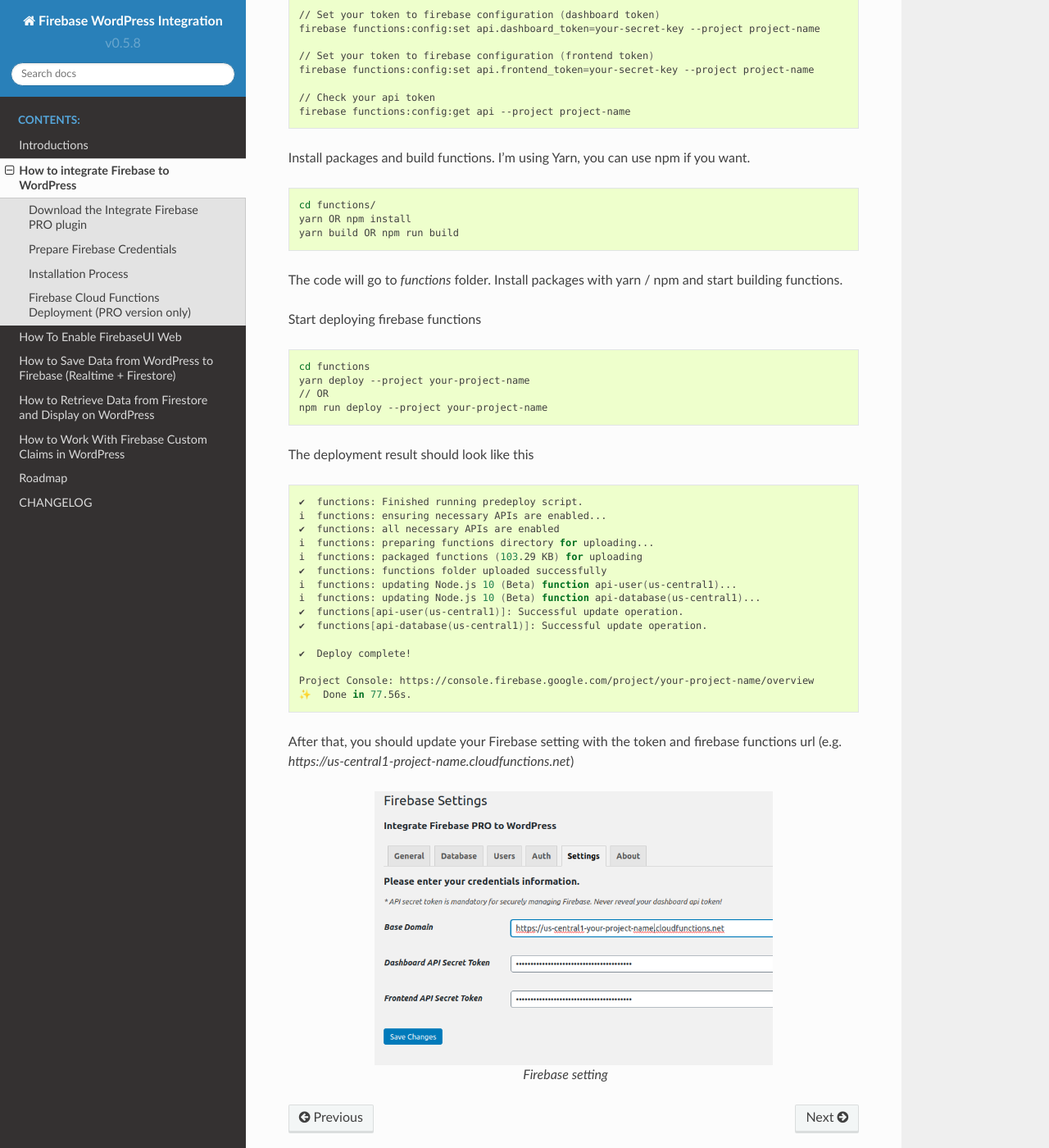
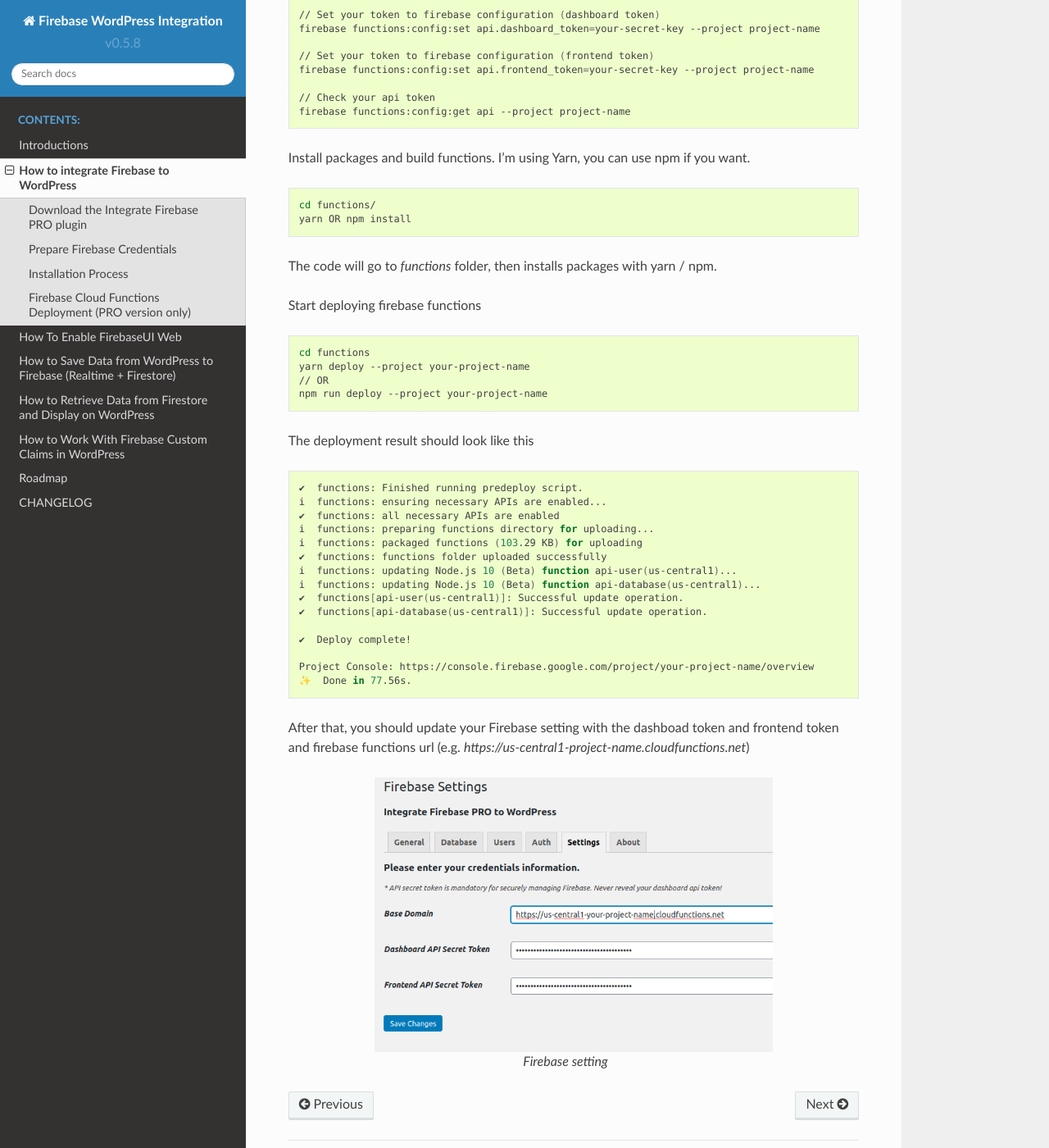
Before and after one commit to dalenguyen/firebase-wordpress-docs, a Sphinx documentation site: the page built from docs/firebase-wordpress-integration.rst, in a window 1280 px wide and 1400 px high, scrolled down 3267 px. Shown: the whole window at 82% size. Built offline with Sphinx 7.4.7 and the Read the Docs theme 2.0.0, drawn with Linux system fonts in a browser that asks for light colours.

Commit message:
Updated functions guide

```diff
--- a/docs/firebase-wordpress-integration.rst
+++ b/docs/firebase-wordpress-integration.rst
@@ -94,9 +94,8 @@
 
     cd functions/
     yarn OR npm install
-    yarn build OR npm run build
 
-The code will go to *functions* folder. Install packages with yarn / npm and start building functions.
+The code will go to *functions* folder, then installs packages with yarn / npm.
 
 Start deploying firebase functions
 
@@ -127,7 +126,7 @@
     Project Console: https://console.firebase.google.com/project/your-project-name/overview
     ✨  Done in 77.56s.
 
-After that, you should update your Firebase setting with the token and firebase functions url (e.g. *https://us-central1-project-name.cloudfunctions.net*)
+After that, you should update your Firebase setting with the dashboad token and frontend token and firebase functions url (e.g. *https://us-central1-project-name.cloudfunctions.net*)
 
 .. figure:: images/firebase-setting.png
     :scale: 70%
```
